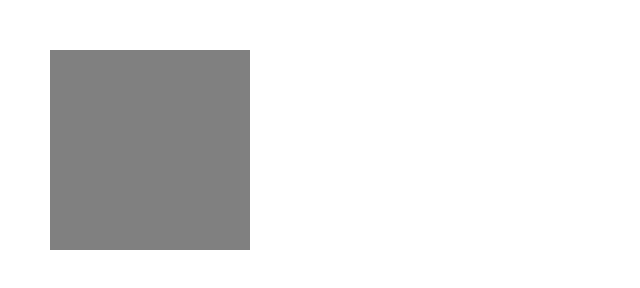
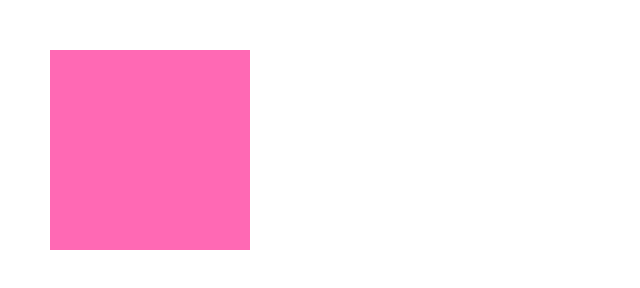
Before and after one commit to shinhyejin/0926, a plain HTML site: page index.html in a window 1280 px wide. Shown: the whole page, without its empty margins (0-640 px from the left). Drawn offline with Linux system fonts and the light colour scheme.

Commit message:
배경생 핑크

```diff
--- a/scss/style.scss
+++ b/scss/style.scss
@@ -5,6 +5,6 @@
 #box {
     width: 200px;
     height: 200px;
-    background: gray;
+    background: hotpink;
     margin: 50px;
 }
```
Also changed, not shown: css/style.css, 1 other file.
